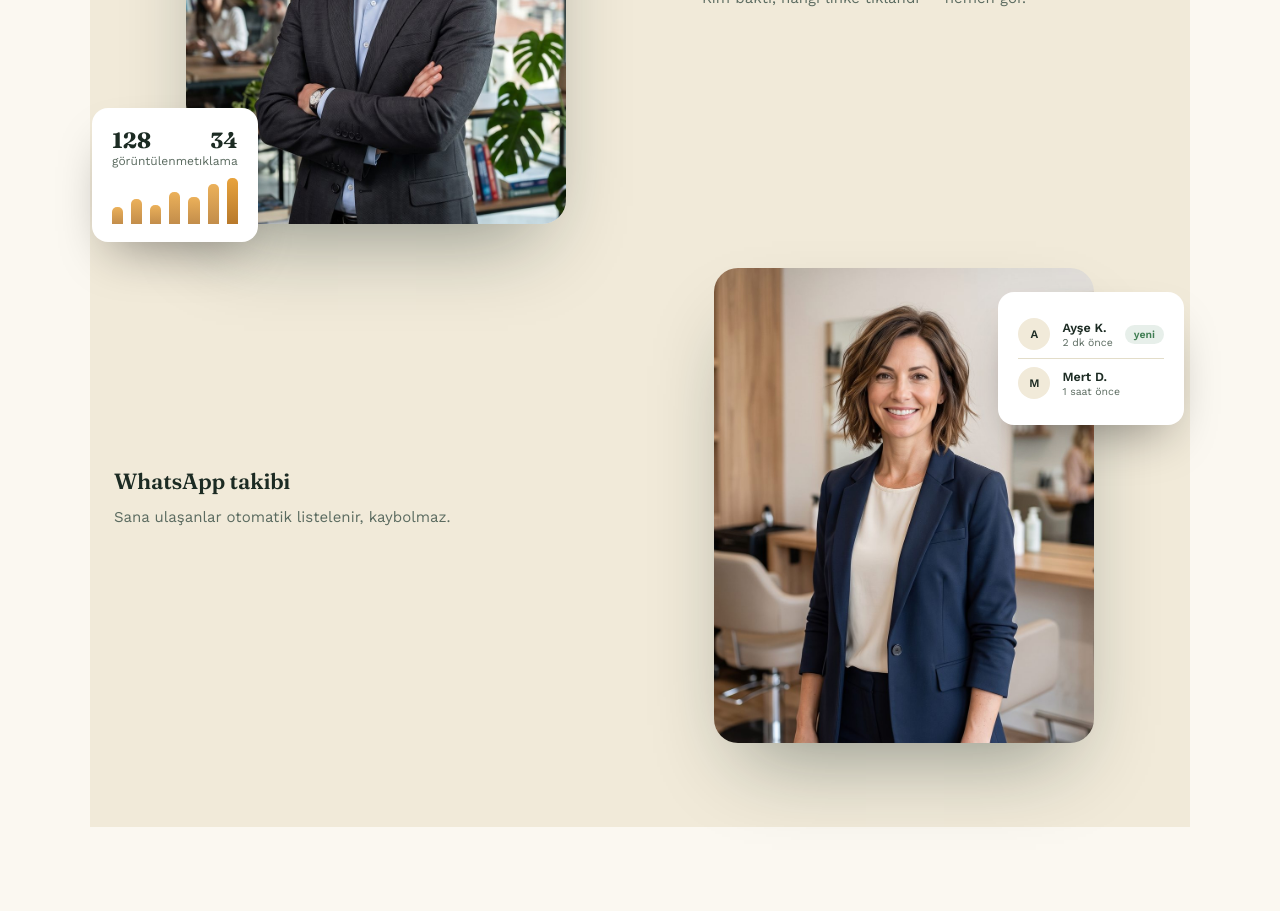
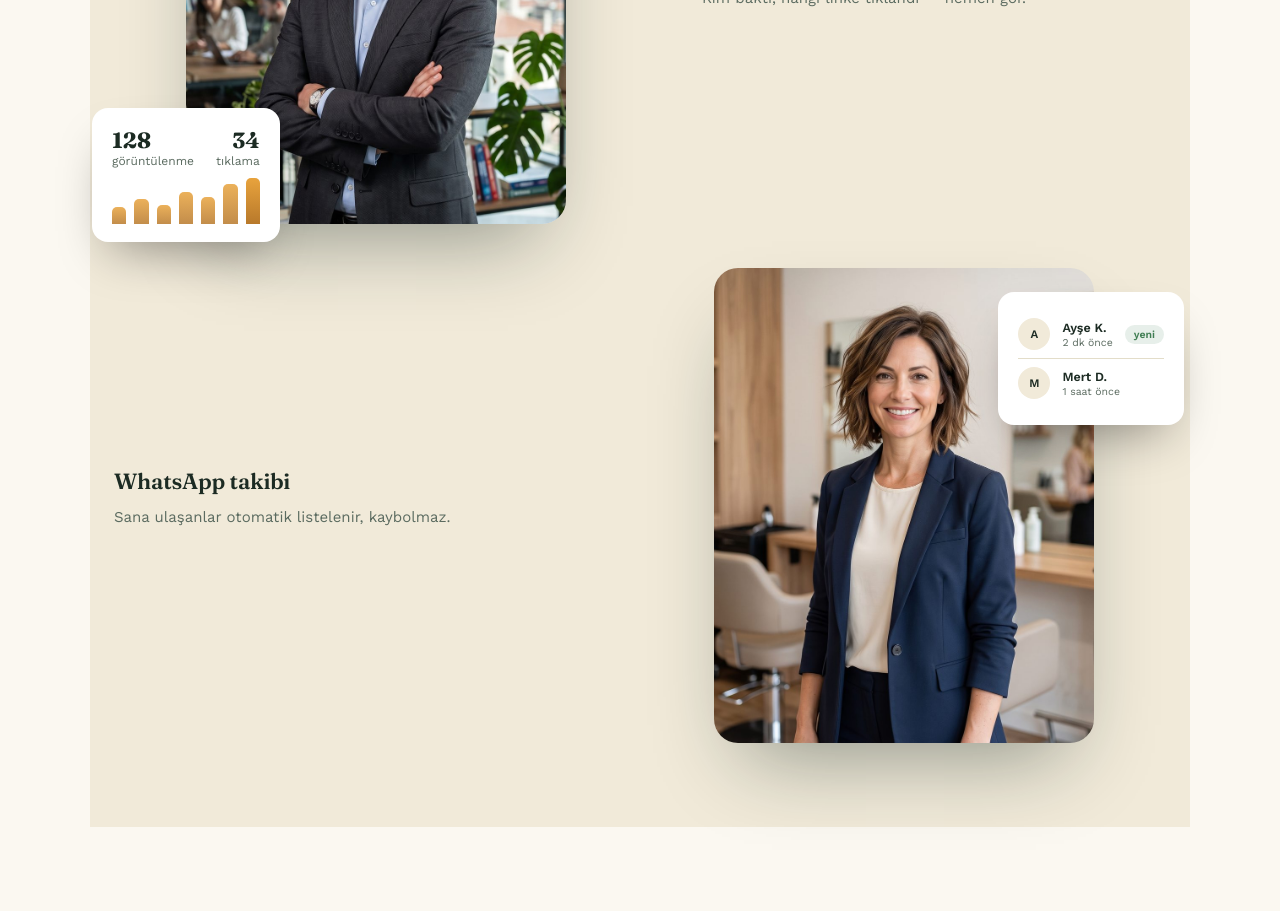
Before and after one commit to enisasistbt-ai/teksayfa, a Next.js app: page / in a window 1280 px wide. Shown: the part 1640-2551 px from the top of the page. Built offline with nearby package versions, Linux system fonts and the light colour scheme; no server answers.

Commit message:
Add files via upload

```diff
--- a/app/globals.css
+++ b/app/globals.css
@@ -1451,6 +1451,7 @@ textarea {
   display: flex;
   justify-content: space-between;
   align-items: baseline;
+  gap: 22px;
   margin-bottom: 18px;
 }
 .corp-stat-num {
```
